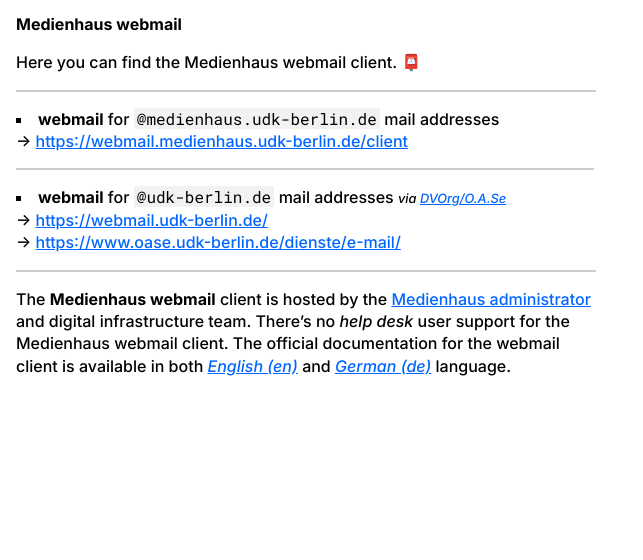
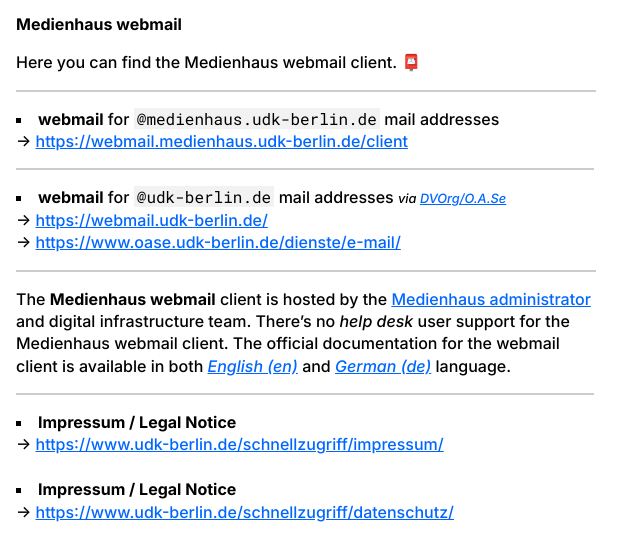
Before and after one commit to udk-berlin/medienhaus-webmail-frontend, a plain HTML site: page index.html in a window 1280 px wide. Shown: the whole page, without its empty margins (0-643 px from the left). Drawn offline with Linux system fonts and the light colour scheme.

Commit message:
feat: add link to legal and privacy notice

```diff
--- a/index.html
+++ b/index.html
@@ -45,6 +45,25 @@
         <em><a href="https://docs.roundcube.net/doc/help/1.1/en_US/" rel="external nofollow noreferrer" target="_blank">English (en)</a></em> and
         <em><a href="https://docs.roundcube.net/doc/help/1.1/de_DE/"  rel="external nofollow noreferrer" target="_blank">German (de)</a></em> language.
       </p>
+
+      <hr />
+
+      <ul>
+        <li>
+          <strong>Impressum / Legal Notice</strong>
+          <br />
+          &rarr; <a href="https://www.udk-berlin.de/schnellzugriff/impressum/" rel="external nofollow noreferrer" target="_blank">https://www.udk-berlin.de/schnellzugriff/impressum/</a>
+        </li>
+
+        <br />
+
+        <li>
+          <strong>Impressum / Legal Notice</strong>
+          <br />
+          &rarr; <a href="https://www.udk-berlin.de/schnellzugriff/datenschutz/" rel="external nofollow noreferrer" target="_blank">https://www.udk-berlin.de/schnellzugriff/datenschutz/</a>
+        </li>
+      </ul>
+      </p>
     </footer>
   </body>
 </html>
```
